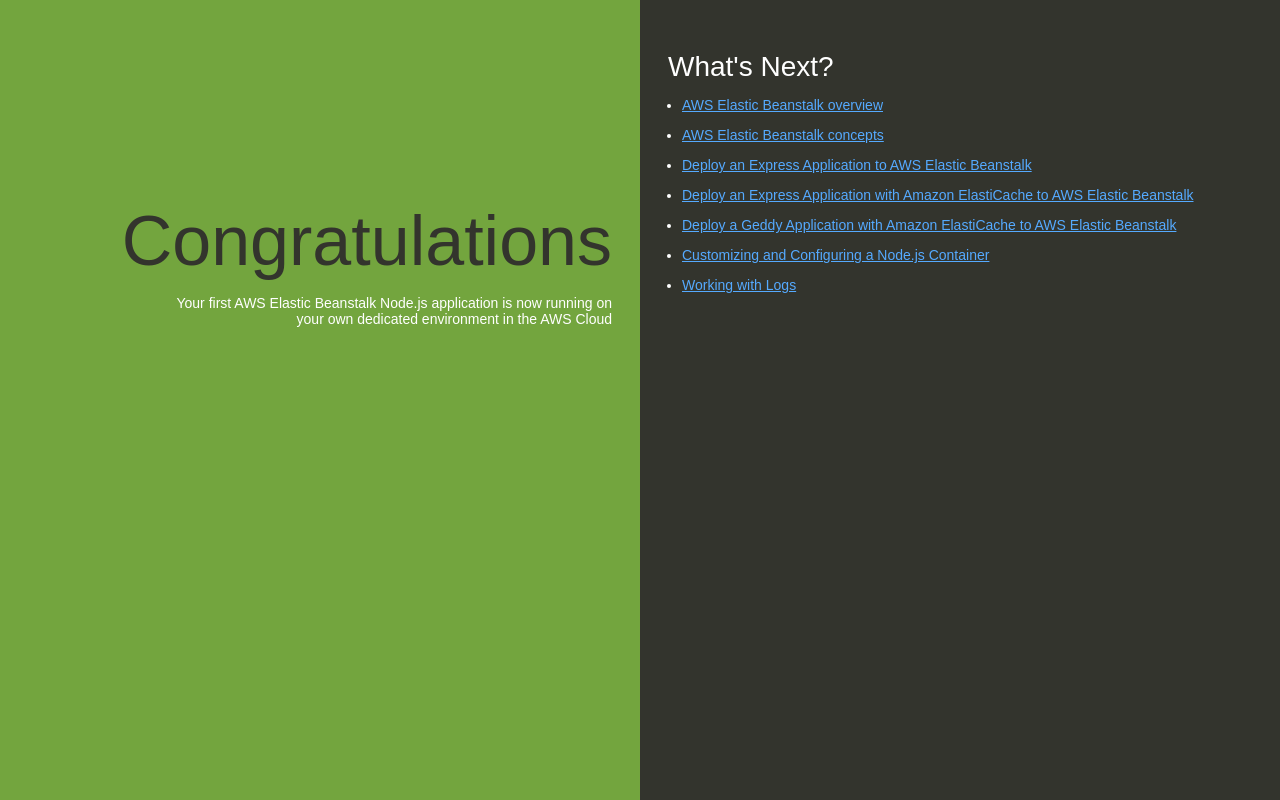
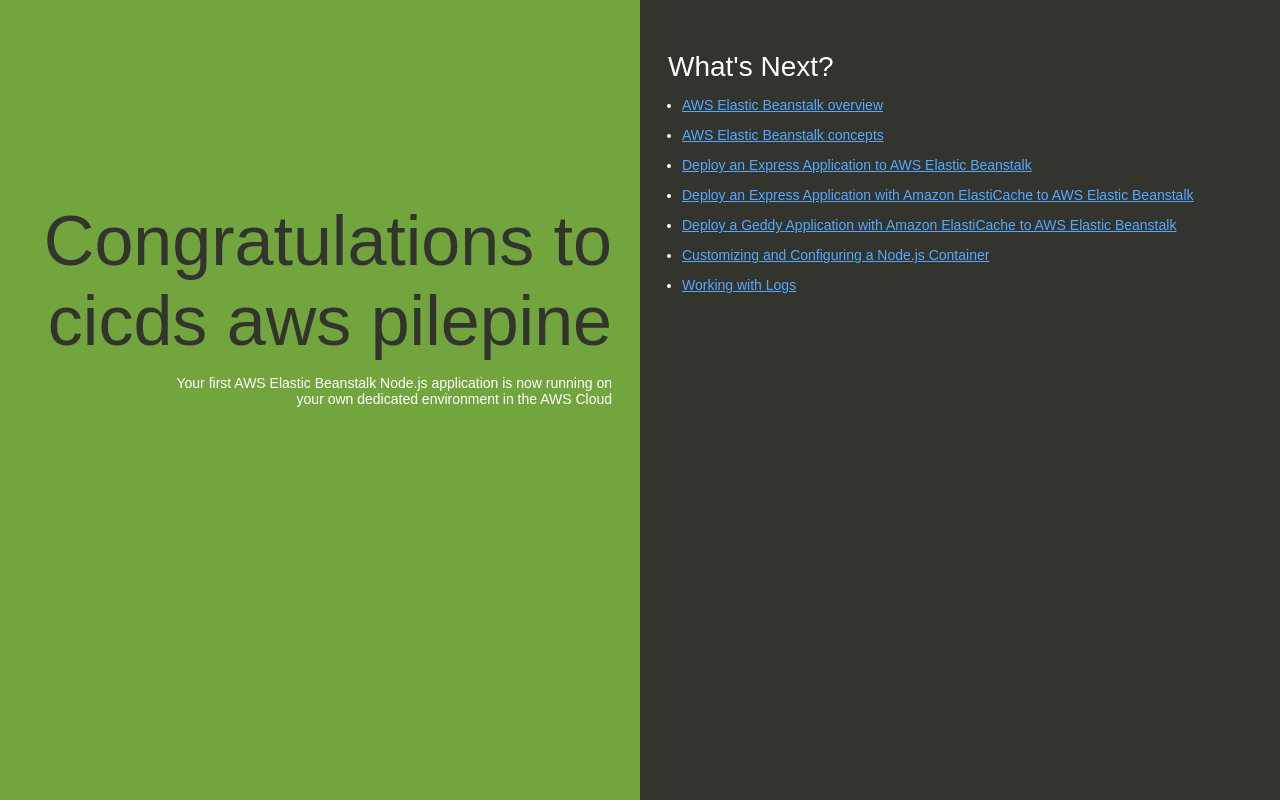
Before and after one commit to smartvikasit/aws, a website: page index.html in a window 1280 px wide. Drawn offline with Linux system fonts and the light colour scheme.

Commit message:
version 2

```diff
--- a/index.html
+++ b/index.html
@@ -74,7 +74,7 @@
   </head>
   <body>
     <div class="textColumn">
-      <h1>Congratulations</h1>
+      <h1>Congratulations to cicds aws pilepine</h1>
       <p>Your first AWS Elastic Beanstalk Node.js application is now running on your own dedicated environment in the AWS Cloud</p>
     </div>
     <div class="linksColumn">
```
